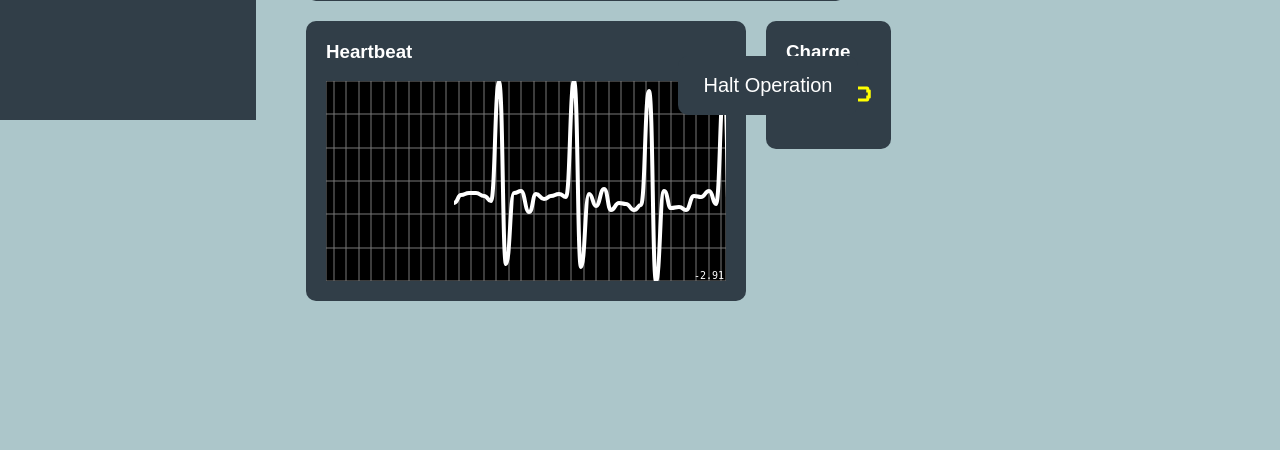
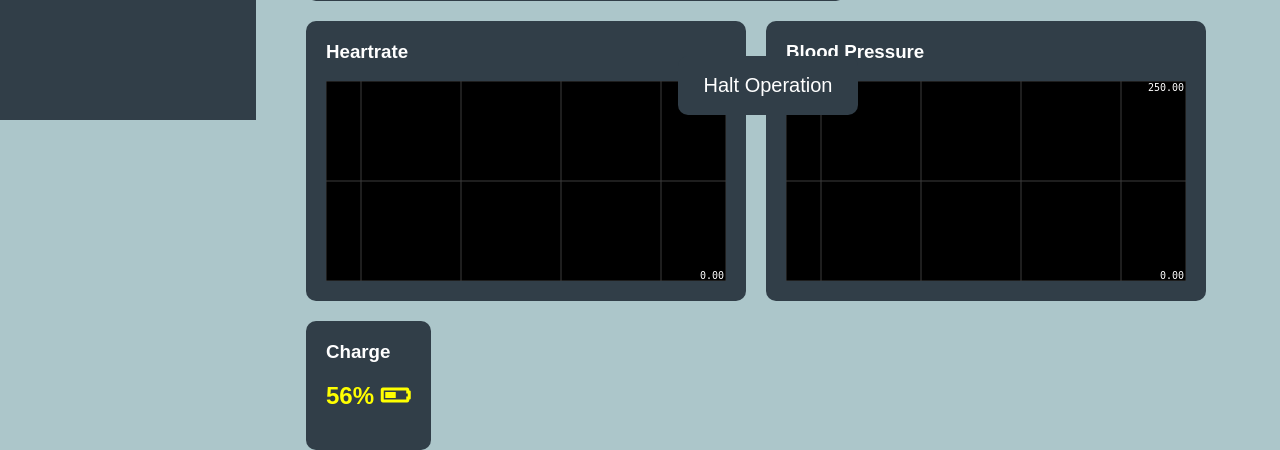
Before and after one commit to apccurtiss/med-drone, a Flask app: page / in a window 1280 px wide. Shown: the part 680-1130 px from the top of the page. Before the commit the page ends 981 px from the top, so only its background shows below. Run offline with Flask 2, Linux system fonts and the light colour scheme; some libraries are stand-ins or nearby versions.

Commit message:
Added blood pressure and fixed heart rate graph.

```diff
--- a/app.py
+++ b/app.py
@@ -13,9 +13,11 @@
 
 @app.route('/data', methods=['POST'])
 def data():
-    # print(request.data)
-    socketio.emit('hb_data', request.data.decode('utf-8'), broadcast=True)
-    return 'success'
+	print("Got data:")
+	print(request.data)
+
+	socketio.emit('hb_data', request.data.decode('utf-8'), broadcast=True)
+	return 'success'
 
 if __name__ == '__main__':
 	socketio.run(app, host='0.0.0.0', port=80)
--- a/static/main.js
+++ b/static/main.js
@@ -12,45 +12,85 @@
 ]
 
 var DELAY = 1000; // ms
-var smoothie = new SmoothieChart({
+var smoothie_heartbeat = new SmoothieChart({
+  maxValue: 250,
+  minValue: 0,
+  millisPerPixel:100,
   grid: {
-    strokeStyle: 'rgb(120, 120, 120)',
+    millisPerLine: 10000,
+    verticalSections:2,
+    strokeStyle: 'rgb(60, 60, 60)',
     fillStyle: 'rgb(0, 0, 0)',
     lineWidth: 1,
-    millisPerLine: 250,
-    verticalSections: 6,
   },
   labels: {
     fillStyle:'rgb(255, 255, 255)'
   }
 });
-smoothie.streamTo(document.getElementById("heartbeat-canvas"), DELAY);
+smoothie_heartbeat.streamTo(document.getElementById("heartbeat-canvas"), DELAY);
+var smoothie_bp = new SmoothieChart({
+  maxValue: 250,
+  minValue: 0,
+  millisPerPixel:100,
+  grid: {
+    millisPerLine: 10000,
+    verticalSections:2,
+    strokeStyle: 'rgb(60, 60, 60)',
+    fillStyle: 'rgb(0, 0, 0)',
+    lineWidth: 1,
+  },
+  labels: {
+    fillStyle:'rgb(255, 255, 255)'
+  }
+});
+console.log(document.getElementById("heartbeat-canvas"))
+console.log(document.getElementById("bp-canvas"))
+smoothie_bp.streamTo(document.getElementById("bp-canvas"), DELAY);
 var heartbeat = new TimeSeries();
-smoothie.addTimeSeries(heartbeat,
+var bloodpressure_up = new TimeSeries();
+var bloodpressure_lo = new TimeSeries();
+smoothie_heartbeat.addTimeSeries(heartbeat,
   {
     strokeStyle: 'rgb(255, 255, 255)',
     lineWidth: 4,
   });
+smoothie_bp.addTimeSeries(bloodpressure_up,
+  {
+    strokeStyle: 'rgb(255, 0, 0)',
+    // fillStyle:'rgba(255,0,0,0.5)',
+    lineWidth: 4,
+  });
+smoothie_bp.addTimeSeries(bloodpressure_lo,
+  {
+    strokeStyle: 'rgb(255, 0, 0)',
+    // fillStyle:'rgba(0,0,0,0.8)',
+    lineWidth: 4,
+  });
 
-var t = 0;
-setInterval(function() {
-  var v = 0 + Math.random();
-  if(t == 6) {
-    v = 5 + Math.random();
-  }
-  else if(t == 7) {
-    v = -3 + Math.random();
-  }
-  heartbeat.append(new Date().getTime(), v);
-  t = (t + 1) % 10;
-}, 150);
+// var t = 0;
+// setInterval(function() {
+//   v = 100;
+//   // var v = 0 + Math.random();
+//   // if(t == 6) {
+//   //   v = 5 + Math.random();
+//   // }
+//   // else if(t == 7) {
+//   //   v = -3 + Math.random();
+//   // }
+//   bloodpressure_up.append(new Date().getTime(), v+10);
+//   bloodpressure_lo.append(new Date().getTime(), v);
+//   heartbeat.append(new Date().getTime(), t * 5);
+//   t = (t + 1) % 100;
+// }, 150);
 
 var socket = io.connect('http://localhost:80');
 socket.on('hb_data', function(data) {
   console.log(data)
   var jdata = JSON.parse(data);
   for(d of jdata) {
-    heartbeat.append(d.time, d.value);
+    heartbeat.append(d.time, d.hr);
+    bloodpressure_up.append(d.time, d.bp_upper);
+    bloodpressure_lo.append(d.time, d.bp_lower);
   }
 });
 
--- a/static/style.css
+++ b/static/style.css
@@ -71,7 +71,7 @@
   padding: 40px;
 }
 
-#cards-heartbeat, #cards-map, #cards-charge {
+#cards-heartbeat, #cards-map, #cards-charge, #cards-bp {
   margin: 10px;
   float: left;
   padding: 20px;
--- a/templates/index.html
+++ b/templates/index.html
@@ -28,8 +28,12 @@
         <div id="map"></div>
       </div>
       <div id="cards-heartbeat" class="dark">
-        <h3>Heartbeat</h3>
+        <h3>Heartrate</h3>
         <canvas id="heartbeat-canvas" width="400" height="200"></canvas>
+      </div>
+      <div id="cards-bp" class="dark">
+        <h3>Blood Pressure</h3>
+        <canvas id="bp-canvas" width="400" height="200"></canvas>
       </div>
       <div id="cards-charge" class="dark">
         <h3>Charge</h3>
```
